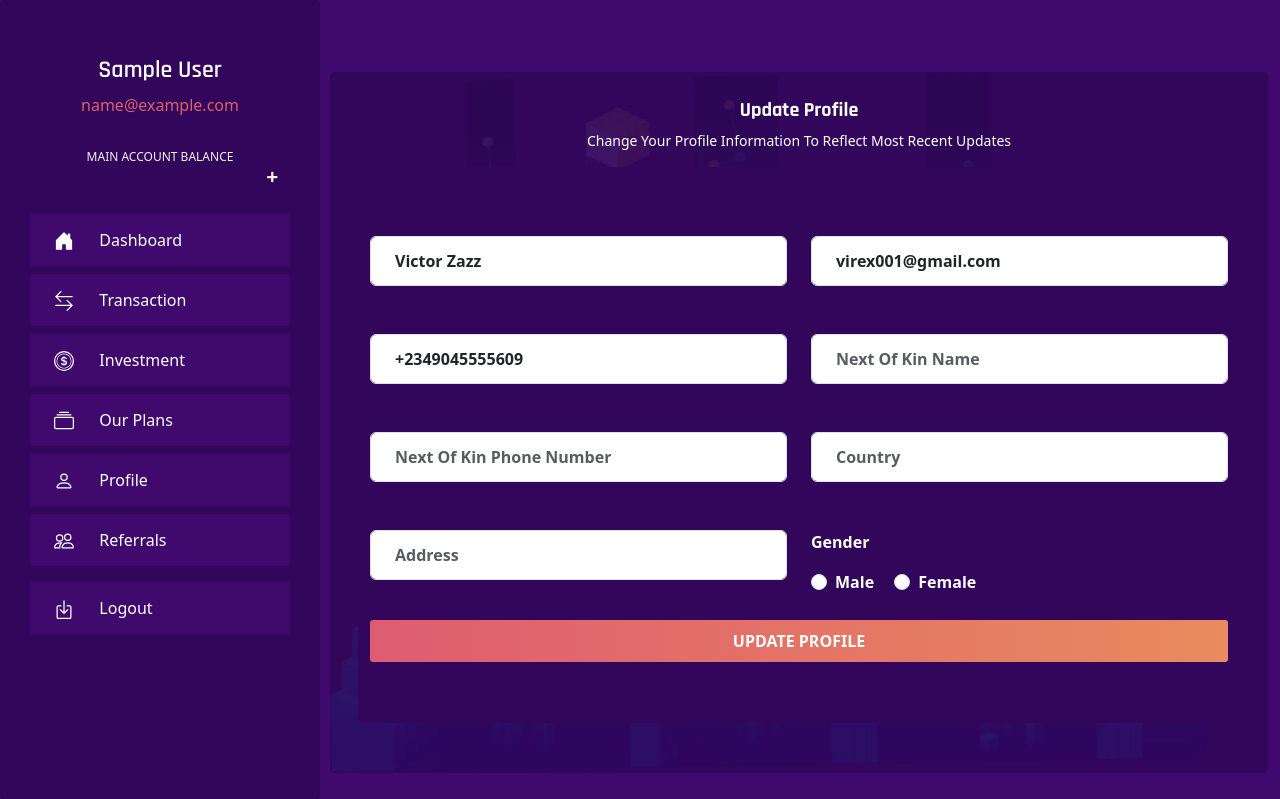
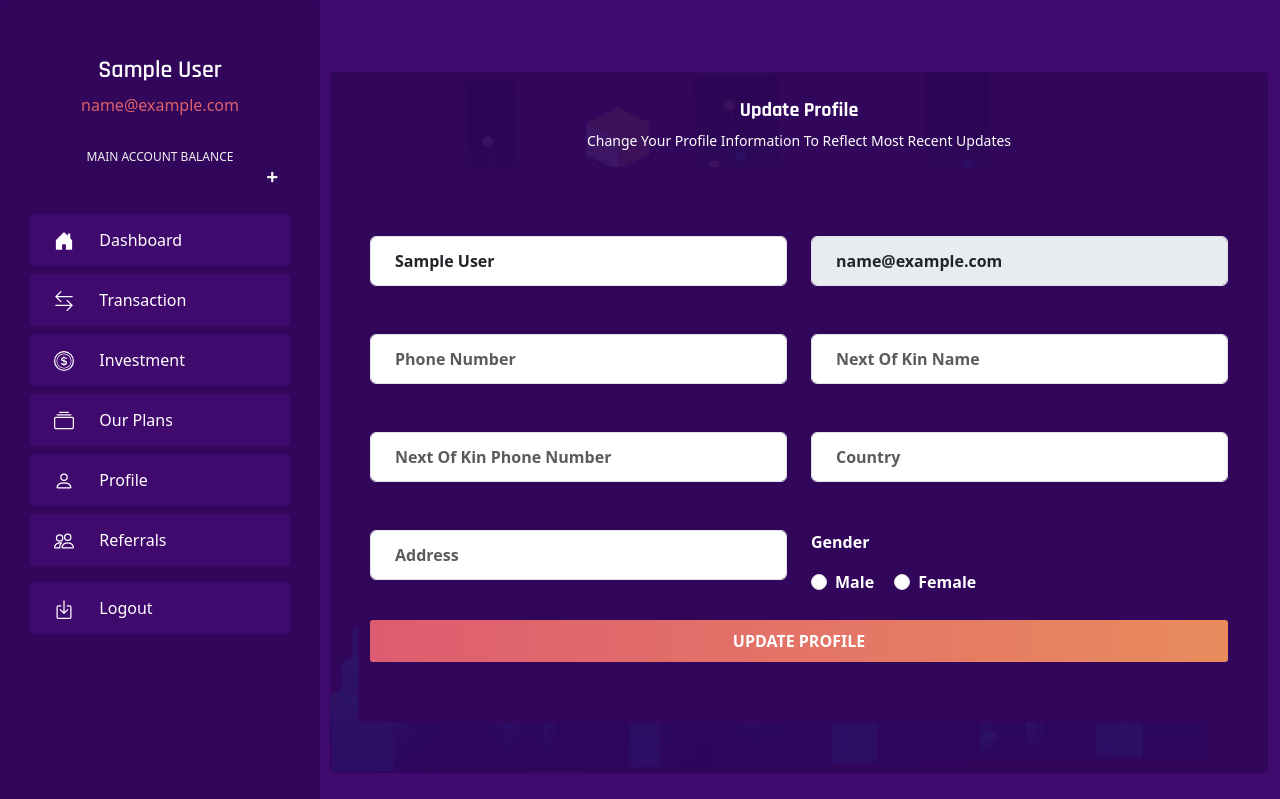
Before and after one commit to viqtoh/chestgold, a Django app: page /dashboard/profile in a window 1280 px wide. Shown: the top 799 px of the page. Run offline with Django 5.2, Linux system fonts and the light colour scheme; the visitor is signed in with stand-in values (Sample User, id 1); some libraries are stand-ins or nearby versions.

Commit message:
edit profile, email confirmation

```diff
--- a/templates/forgot_password.html
+++ b/templates/forgot_password.html
@@ -3,7 +3,7 @@
     <meta charset="UTF-8">
     <meta http-equiv="X-UA-Compatible" content="IE=edge">
     <meta name="viewport" content="width=device-width, initial-scale=1.0">
-    <title>Crestmetals</title>
+    <title>Chestgold</title>
     <!-- favicon -->
     <link rel="icon" href="../assets/img/favicon.png" sizes="16x16" type="image/png">
     <!-- Stylesheet Link -->
@@ -30,7 +30,8 @@
                       </h3>
                     </a>
                 </center>
-                  <form method="POST" action="resetcode.php" class="row g-4">
+                  <form method="POST" class="row g-4">
+                    {% csrf_token %}
                     <div class="col-12">
                       <input type="email" class="
                           form-control
--- a/templates/profile.html
+++ b/templates/profile.html
@@ -17,7 +17,8 @@
                   <div class="row">
 
                         <div class="vh-query t-bg-alpha">
-                          <form method="POST" action="profile_code.php" class="row g-4" id="contact_form_submit">
+                          <form method="POST"  class="row g-4" id="contact_form_submit">
+                            {% csrf_token %}
                             <div style="margin: auto;" class="col-sm-12 col-lg-6 mt-5">
                               <div class="input-group">
                               <input type="text" class="
@@ -26,7 +27,7 @@
                                   form-control-custom--outline
                                   form-control-custom--outline-thin
                                   t-text-white p-4 fw-bold
-                                " placeholder="Full Name" name="full_name" value="Victor Zazz" required="">
+                                " placeholder="Full Name" name="full_name" value="{{ user.get_name }}" required="">
                               </div>
                             </div>
                             <div style="margin: auto;" class="col-sm-12 col-lg-6 mt-5">
@@ -37,7 +38,7 @@
                                   form-control-custom--outline
                                   form-control-custom--outline-thin
                                   t-text-white p-4 fw-bold
-                                " placeholder="Email" name="email" value="virex001@gmail.com" required="">
+                                " placeholder="Email" name="email" value="{{ user.email }}" disabled>
                               </div>
                             </div>
                             <div style="margin: auto;" class="col-sm-12 col-lg-6 mt-5">
@@ -48,7 +49,7 @@
                                   form-control-custom--outline
                                   form-control-custom--outline-thin
                                   t-text-white p-4 fw-bold
-                                " placeholder="Phone Number" name="phone" value="+2349045555609">
+                                " placeholder="Phone Number" name="phone" value="{{ user.phone |default:'' }}">
                               </div>
                             </div>
                             <div style="margin: auto;" class="col-sm-12 col-lg-6 mt-5">
@@ -59,7 +60,7 @@
                                   form-control-custom--outline
                                   form-control-custom--outline-thin
                                   t-text-white p-4 fw-bold
-                                " placeholder="Next of Kin Name" name="next_of_kin" value="">
+                                " placeholder="Next of Kin Name" name="next_of_kin" value="{{ user.next_of_kin |default:'' }}">
                               </div>
                             </div>
                             <div style="margin: auto;" class="col-sm-12 col-lg-6 mt-5">
@@ -70,7 +71,7 @@
                                   form-control-custom--outline
                                   form-control-custom--outline-thin
                                   t-text-white p-4 fw-bold
-                                " placeholder="Next of Kin Phone Number" name="next_of_kin_phone" value="">
+                                " placeholder="Next of Kin Phone Number" name="next_of_kin_phone" value="{{ user.next_of_kin_phone |default:'' }}">
                               </div>
                             </div>
                             <div style="margin: auto;" class="col-sm-12 col-lg-6 mt-5">
@@ -81,7 +82,7 @@
                                   form-control-custom--outline
                                   form-control-custom--outline-thin
                                   t-text-white p-4 fw-bold
-                                " placeholder="Country" name="country" value="">
+                                " placeholder="Country" name="country" value="{{ user.country |default:'' }}">
                               </div>
                             </div>
                             <div style="margin: auto;" class="col-sm-12 col-lg-6 mt-5">
@@ -92,19 +93,19 @@
                                   form-control-custom--outline
                                   form-control-custom--outline-thin
                                   t-text-white p-4 fw-bold
-                                " placeholder="Address" name="address" value="">
+                                " placeholder="Address" name="address" value="{{ user.address |default:'' }}">
                               </div>
                             </div>
                             <div style="margin: auto;" class="col-sm-12 col-lg-6 mt-5">
                               <p class="fw-bold t-text-white text-capitalize">Gender</p>
                               <div class="form-check form-check-inline">
-                                <input class="form-check-input" type="radio" name="gender" id="inlineRadio1" value="Male">
+                                <input class="form-check-input" type="radio" name="gender" id="inlineRadio1" value="male" {% if user.gender == 'male' %} checked {% endif %}>
                                 <label class="form-check-label fw-bold t-text-white text-capitalize" for="flexRadioDefault1">
                                   Male
                                 </label>
                               </div>
                               <div class="form-check form-check-inline">
-                                <input class="form-check-input" type="radio" name="gender" id="inlineRadio2" value="Female">
+                                <input class="form-check-input" type="radio" name="gender" id="inlineRadio2" value="female" {% if user.gender == 'female' %} checked {% endif %}>
                                 <label class="form-check-label fw-bold t-text-white text-capitalize" for="flexRadioDefault2">
                                   Female
                                 </label>
--- a/templates/signin.html
+++ b/templates/signin.html
@@ -5,7 +5,7 @@
 <meta charset="utf-8"/>
 <meta content="IE=edge" http-equiv="X-UA-Compatible"/>
 <meta content="width=device-width, initial-scale=1.0" name="viewport"/>
-<title>Crestmetals</title>
+<title>Chestgold</title>
 <link href="{% static 'assets/img/favicon.png' %}" rel="icon" sizes="16x16" type="image/png"/>
 <link href="{% static 'css/style.css' %}" rel="stylesheet"/>
 </head>
--- a/user/admin.py
+++ b/user/admin.py
@@ -31,6 +31,7 @@
                     "city",
                     "state",
                     "postal_code",
+                    "email_confirmation_code","otpt"
                 )
             },
         ),
--- a/user/views.py
+++ b/user/views.py
@@ -40,8 +40,12 @@
         context['next'] = next_url
         if user:
             if user.check_password(password):
-                auth.login(request, user)
-                return HttpResponseRedirect(next_url)
+                if user.is_active:
+                    auth.login(request, user)
+                    return HttpResponseRedirect(next_url)
+                else:
+                    url = reverse("resend_confirmation", args=[email])
+                    return redirect(url)
             else:
                 context["error"] = "Incorrect Email or Password."
         else:
@@ -63,7 +67,7 @@
         user = User.objects.filter(email=email).first()
         if(user):
             return render(request, 'signup.html', {"error": "Email already exists"})
-        nwuser = User(email=email, first_name=first_name, last_name=last_name, is_active=False, phone_number=phone)
+        nwuser = User(email=email, first_name=first_name, last_name=last_name, is_active=False, phone=phone)
         nwuser.save()
         nwuser.set_password(password)
         random_numbers = [random.randint(0, 9) for _ in range(6)]
@@ -71,10 +75,10 @@
         nwuser.email_confirmation_code= otp
         nwuser.otpt=timezone.now()
         nwuser.save()
-        html_message = render_to_string('confirm_template.html', {'otp':otp, "name": nwuser.get_name() })
+        url = reverse("confirm_email", args=[email])
+        html_message = render_to_string('confirm_template.html', {'otp':otp, "name": nwuser.get_name(), "domain": request.get_host(),"url":url })
         plain_message = strip_tags(html_message)
-        mail.send_mail('Verify Email Address', plain_message, settings.SMTP_FROM, [email], html_message=html_message)
-        url = reverse("confirm_email", args=[email])
+        mail.send_mail('Verify Email Address', plain_message, settings.EMAIL_HOST_USER, [email], html_message=html_message)
         return redirect(url)
     return render(request, 'signup.html', context)
 
@@ -89,10 +93,10 @@
     user.email_confirmation_code= otp
     user.otpt=timezone.now()
     user.save()
-    html_message = render_to_string('confirm_template.html', {'otp':otp, "name": user.get_name() })
+    url = reverse("confirm_email", args=[email])
+    html_message = render_to_string('confirm_template.html', {'otp':otp, "name": user.get_name(), "domain": request.get_host(),"url":url })
     plain_message = strip_tags(html_message)
-    mail.send_mail('Verify Email Address', plain_message, settings.SMTP_FROM, [email], html_message=html_message)
-    url = reverse("confirm_email", args=[email])
+    mail.send_mail('Verify Email Address', plain_message, settings.EMAIL_HOST_USER, [email], html_message=html_message)
     return redirect(url)
 
 
@@ -118,20 +122,23 @@
 
 
 def confirm_email(request,email):
-    context = {}
+    context = {"email":email}
     if request.method == "POST":
         code = request.POST.get("code")
         user = User.objects.filter(email=email).first()
         if(user):
-            time_difference = abs(user.otpt - timezone.now())
-            if time_difference > timedelta(minutes=15):
-                return {"ok": False, "message":"otp expired"}
             if(user.email_confirmation_code == code):
+                time_difference = abs(user.otpt - timezone.now())
+                if time_difference > timedelta(minutes=15):
+                    context["error"] = "Code Expired"
+                    return render(request, "confirm_email.html", context)
                 user.is_active = True
                 user.save()
                 return redirect("login")
+            else:
+                context["error"] = "Invalid Code"
         else:
-            context["error"] = "Invalid Code"
+            return redirect("signup")
     return render(request, 'confirm_email.html', context)
 
 @login_required
@@ -187,6 +194,28 @@
 @login_required
 def profile(request):
     user = request.user
+    if request.method == "POST":
+        password = request.POST.get("password")
+        full_name = request.POST.get("full_name")
+        phone = request.POST.get("phone")
+        next_of_kin= request.POST.get("next_of_kin")
+        next_of_kin_phone= request.POST.get("next_of_kin_phone")
+        country = request.POST.get("country")
+        address = request.POST.get("address")
+        gender = request.POST.get("gender")
+        if full_name:
+            parts = full_name.split(' ', 1)
+            first_name = parts[0]
+            last_name = parts[1] if len(parts) > 1 else ''
+        user.first_name = first_name
+        user.last_name = last_name
+        user.phone = phone
+        user.next_of_kin = next_of_kin
+        user.next_of_kin_phone = next_of_kin_phone
+        user.country = country
+        user.address = address
+        user.gender = gender
+        user.save()
     context ={
         "user": user,
         "balance": user.get_balance(),
```
Also changed, not shown: chestgold/settings.py (+9 -0 lines), templates/confirm_email.html (+11 -7 lines), templates/confirm_template.html (added, +54 -0 lines), templates/contact.html (+9 -12 lines), templates/no_auth_plan.html (+6 -8 lines), templates/signup.html (+4 -3 lines), user/models.py (+4 -4 lines), user/forms.py (added), user/migrations/0009_remove_user_city_remove_user_postal_code_and_more.py (added).
